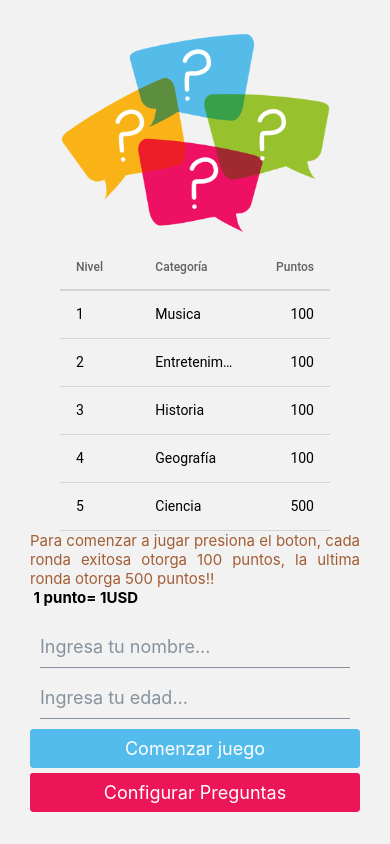
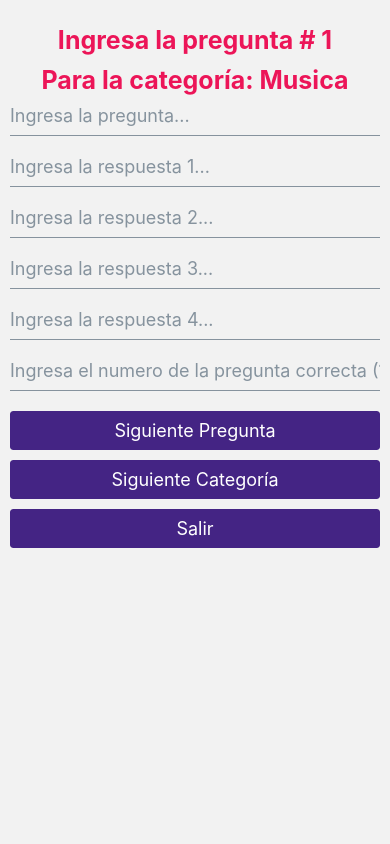
Before and after one commit to KevinMendozaG/contest, a React Native app: screen /configureGame in a window 390 px wide. Built offline with nearby package versions, Linux system fonts and the light colour scheme.

Commit message:
configureGameScreen
Se agrego la pantalla para configurar las preguntas

```diff
--- a/navigation/Navigation.js
+++ b/navigation/Navigation.js
@@ -4,6 +4,7 @@ import { createStackNavigator } from "@react-navigation/stack"
 
 import PlayGame from '../screens/PlayGame'
 import WelcomePage from '../screens/WelcomePage'
+import ConfigureGame from '../screens/ConfigureGame'
 
 const Stack = createStackNavigator()
 
@@ -24,6 +25,11 @@ export default function Navigations() {
                 component={PlayGame}
                 options={{headerMode: 'none'}}
                 />
+                <Stack.Screen
+                name= "configureGame"
+                component={ConfigureGame}
+                options={{headerMode: 'none'}}
+                />
             </Stack.Navigator>
         </NavigationContainer>
     )
--- a/screens/ConfigureGame.js
+++ b/screens/ConfigureGame.js
@@ -1,22 +1,59 @@
-import React, {useState} from 'react'
-import { StyleSheet, View, Text } from 'react-native'
+import React, {useState, useCallback} from 'react'
+import { StyleSheet, View, Text, ScrollView } from 'react-native'
 import { Button, Input } from 'react-native-elements'
-import { useNavigation } from "@react-navigation/native";
-import { isEmpty } from 'lodash';
+import { useFocusEffect } from '@react-navigation/core'
+import { isEmpty, size } from 'lodash';
 
 import Loading from '../components/Loading';
+import { addDocumentWithoutId } from '../utils/actions';
 
-export default function ConfigureGame({navigation, route}) {
-    const { num } = route.params
-    const [numQuestion, setNumQuestion] = useState(num)
-    const [showPassword, setShowPassword] = useState(false)
-    const [formData, setFormData] = useState(() => defaultFormValues(numQuestion))
+export default function ConfigureGame({navigation}) {
+    const [numQuestion, setNumQuestion] = useState(1)
+    const [numCategory, setNumCategory] = useState(1)
+    const [category, setCategory] = useState("")
+    const [formData, setFormData] = useState(() => defaultFormValues(category))
     const [errorName, setErrorName] = useState("")
     const [errorAnswers, setErrorAnswers] = useState("")
     const [errorCorrectAnswer, setErrorCorrectAnswer] = useState("")
     const [loading, setLoading] = useState(false)
+    const [reload, setReload] = useState(false)
+    const [ans1, setAns1] = useState("")
+    const [ans2, setAns2] = useState("")
+    const [ans3, setAns3] = useState("")
+    const [ans4, setAns4] = useState("")
 
-    const navigation = useNavigation()
+    useFocusEffect(
+        useCallback(() => {
+            identifyCategory()
+            setAns1(null)
+            setAns2(null)
+            setAns3(null)
+            setAns4(null)
+            setFormData(() => defaultFormValues(category))
+            setReload(false)
+
+        }, [reload])
+    )
+
+    const identifyCategory = () =>{
+        switch (numCategory) {
+            case 1:
+                setCategory("Musica")
+                break;
+            case 2:
+                setCategory("Entretenimiento")
+                break;
+            case 3:
+                setCategory("Historia")
+                break;
+            case 4:
+                setCategory("Geografia")
+                break;
+            default:
+                setCategory("Ciencia")
+                break;
+        }
+    }
 
     const onChange = (e, type) => {
         setFormData({...formData, [type]: e.nativeEvent.text})
@@ -24,21 +61,37 @@ export default function ConfigureGame({navigation, route}) {
     }
 
     const configureNextQuestion = async() =>{
+        formData.answers.push(ans1,ans2,ans3,ans4)
+        //identifyCategory()
         if (!validateData()){
+            setAns1(null)
+            setAns2(null)
+            setAns3(null)
+            setAns4(null)
             return;
         }
-
+        setNumQuestion(numQuestion+1)
+        formData.category = category
+        formData.correctAnswer= formData.correctAnswer-1
         setLoading (true)
-        const result = await loginWithEmailAndPassword(formData.email, formData.password)
+        const result = await addDocumentWithoutId("questions",formData)
         setLoading(false)
 
-        if (!result.statusResponse){
-            setErrorEmail(result.error)
-            setErrorPassword(result.error)
+        if(!result.statusResponse){
+            console.log(result.error)
+        }
+        setReload(true)
+    }
+
+    const nextCategory = () =>{
+        if (numCategory==6) {
             return
+        } else {
+            setNumCategory(numCategory+1)
+            console.log(numCategory)
+            console.log(category)
+            setReload(true)
         }
-
-        navigation.navigate("account")
     }
 
     const validateData = () =>{
@@ -47,17 +100,17 @@ export default function ConfigureGame({navigation, route}) {
         setErrorCorrectAnswer("")
         let isValid = true
 
-        if(!validateEmail(formData.name)) {
+        if(isEmpty(formData.name)) {
             setErrorName("Debes de ingresar la pregunta.")
             isValid = false
         }
 
-        if(isEmpty(formData.answers)){
-            setErrorAnswers("Debes ingresar respuestas")
+        if(isEmpty(ans1) | isEmpty(ans2) |isEmpty(ans3) | isEmpty(ans4)){
+            setErrorAnswers("Debes ingresar las respuestas")
             isValid = false
         }
 
-        if(isEmpty(formData.correctAnswer)){
+        if(size(formData.correctAnswer<0)){
             setErrorCorrectAnswer("Debes ingresar la respuesta correcta")
             isValid = false
         }
@@ -65,8 +118,11 @@ export default function ConfigureGame({navigation, route}) {
     }
 
     return (
-        <View style ={styles.container}>
-            <Text>Ingresa la pregunta {numQuestion} para la categoria {controlCategory}</Text>
+        <ScrollView>
+            <View style={styles.container}>
+
+            <Text style={styles.title}>Ingresa la pregunta # {numQuestion}</Text>
+            <Text style={styles.title}>Para la categoría: {category}</Text>
             <Input
                 containerStyle={styles.input}
                 placeholder= "Ingresa la pregunta..."
@@ -76,70 +132,77 @@ export default function ConfigureGame({navigation, route}) {
             />
             <Input
                 containerStyle={styles.input}
-                placeholder= "Ingresa tu la respuesta 1..."
-                onChange= {(e) => onChange(e, `${answers[0]}`)}
+                placeholder= "Ingresa la respuesta 1..."
+                onChange= {(e) => setAns1(e.nativeEvent.text)}
                 errorMessage={errorAnswers}
-                defaultValue={formData.email}
+                defaultValue={ans1}
             />
             <Input
                 containerStyle={styles.input}
-                placeholder= "Ingresa tu la respuesta 2..."
-                onChange= {(e) => onChange(e, `${answers[1]}`)}
+                placeholder= "Ingresa la respuesta 2..."
+                onChange= {(e) => setAns2(e.nativeEvent.text)}
                 errorMessage={errorAnswers}
-                defaultValue={formData.email}
+                defaultValue={ans2}
             />
             <Input
                 containerStyle={styles.input}
-                placeholder= "Ingresa tu la respuesta 3..."
-                onChange= {(e) => onChange(e, `${answers[2]}`)}
+                placeholder= "Ingresa la respuesta 3..."
+                onChange= {(e) => setAns3(e.nativeEvent.text)}
                 errorMessage={errorAnswers}
-                defaultValue={formData.email}
+                defaultValue={ans3}
             />
             <Input
                 containerStyle={styles.input}
-                placeholder= "Ingresa tu la respuesta 4..."
-                onChange= {(e) => onChange(e, `${answers[3]}`)}
+                placeholder= "Ingresa la respuesta 4..."
+                onChange= {(e) => setAns4(e.nativeEvent.text)}
                 errorMessage={errorAnswers}
-                defaultValue={formData.email}
+                defaultValue={ans4}
             />
             <Input
                 containerStyle={styles.input}
                 placeholder= "Ingresa el numero de la pregunta correcta (1, 2, 3 o 4)..."
+
                 onChange= {(e) => onChange(e, "correctAnswer")}
                 errorMessage={errorCorrectAnswer}
                 defaultValue={formData.correctAnswer}
             />
-
             <Button
-                title="Siguiente pregunta"
+                title="Siguiente Pregunta"
                 containerStyle={styles.btnContainer}
                 buttonStyle={styles.btn}
                 onPress= {() => configureNextQuestion()}
+            />
+            <Button
+                title="Siguiente Categoría"
+                containerStyle={styles.btnContainer}
+                buttonStyle={styles.btn}
+                onPress= {() => nextCategory()}
+            />
+            <Button
+                title="Salir"
+                containerStyle={styles.btnContainer}
+                buttonStyle={styles.btn}
+                onPress= {() => navigation.goBack()}
             />
             <Loading
                 isVisible= {loading}
                 text="Guardando Pregunta..."
             />
-        </View>
+            </View>
+        </ScrollView>
     )
 }
 
-const defaultFormValues = ({numQuestion}) => {
-    return { idQuesion: `${numQuestion}`, name: "", category: "", answers: [], correctAnswer: null}
+const defaultFormValues = ({category}) => {
+    return { name: "", category: category, answers: [], correctAnswer: ""}
 }
 
 const styles = StyleSheet.create({
-    container:{
-        flex: 1,
-        alignItems: "center",
-        justifyContent: "center",
-        marginTop: 30
-    },
     input:{
         width: "100%"
     },
     btnContainer: {
-        marginTop: 20,
+        marginTop: 10,
         width: "95%",
         alignSelf:"center"
     },
@@ -148,5 +211,18 @@ const styles = StyleSheet.create({
     },
     icon: {
         color: "#c1c1c1"
-    }
+    },
+    title: {
+        textAlign: "center",
+        color: "#ec1558",
+        fontSize: 25,
+        fontWeight: "bold",
+        marginTop:10
+    },
+    container:{
+        flex: 1,
+        alignItems: "center",
+        justifyContent: "center",
+        marginTop: 15
+    },
 })
--- a/screens/PlayGame.js
+++ b/screens/PlayGame.js
@@ -263,7 +263,7 @@ const styles = StyleSheet.create({
     },
     btn: {
         borderRadius: 20,
-        backgroundColor: "#54bcec",
+        backgroundColor: "#442484",
         borderTopWidth: 1,
         borderTopColor: "#d10809",
         borderBottomWidth: 1,
--- a/screens/WelcomePage.js
+++ b/screens/WelcomePage.js
@@ -6,7 +6,6 @@ import { DataTable } from 'react-native-paper'
 import { isEmpty } from 'lodash';
 
 export default function WelcomePage() {
-    const [level, setLevel] = useState(1)
     const [points, setPoints] = useState(0)
     const [formData, setFormData] = useState(defaultFormValues())
     const [errorName, setErrorName] = useState("")
@@ -95,8 +94,7 @@ export default function WelcomePage() {
             </DataTable>
             </View>
             <Text style={styles.description}>
-                Para comenzar a jugar presiona el boton,
-                cada ronda exitosa otorga 100 puntos, la ultima ronda otorga 500 puntos!!
+                Cada ronda exitosa otorga 100 puntos, la ultima ronda otorga 500 puntos!!
             </Text>
             <Text style={styles.title}> 1 punto= 1USD </Text>
             <Input
@@ -136,7 +134,7 @@ const styles = StyleSheet.create({
         marginHorizontal:30
     },
     image: {
-        height: 200,
+        height: 150,
         width: "100%",
         marginBottom: 10
     },
@@ -153,7 +151,7 @@ const styles = StyleSheet.create({
         color: "#a45c34"
     },
     button: {
-        backgroundColor: "#54bcec"
+        backgroundColor: "#442484"
     },
     container: {
         paddingHorizontal: 30,
--- a/utils/actions.js
+++ b/utils/actions.js
@@ -10,7 +10,6 @@ export const getQuestion = async(category) => {
     const result = { statusResponse: true, error: null, question: "", answers: [], correctAns: null}
     const num = random.int((min = 1), (max = 5))
     try {
-        console.log(category)
         const response = await db
             .collection("questions")
             .where("idQuestion", "==", `${num}`)
@@ -40,6 +39,7 @@ export const addDocumentWithoutId = async(collection, data) => {
     } catch (error) {
         result.statusResponse = false
         result.error = error
+        console.log(error)
     }
     return result
 }
```
